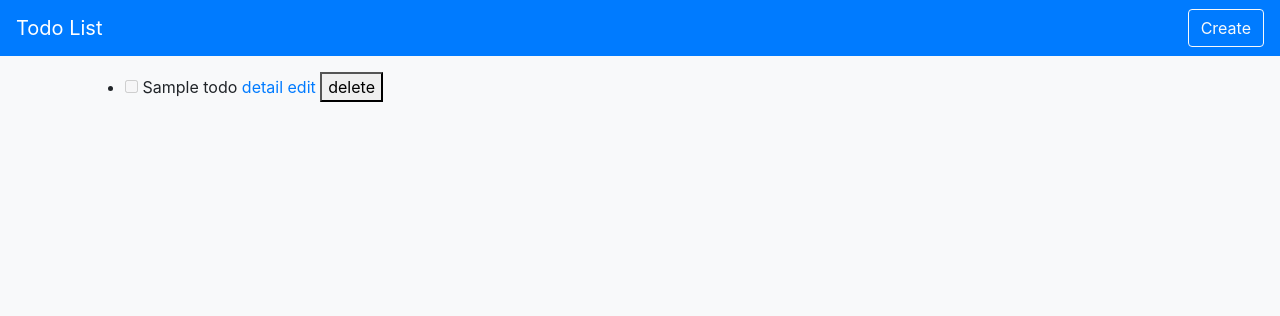
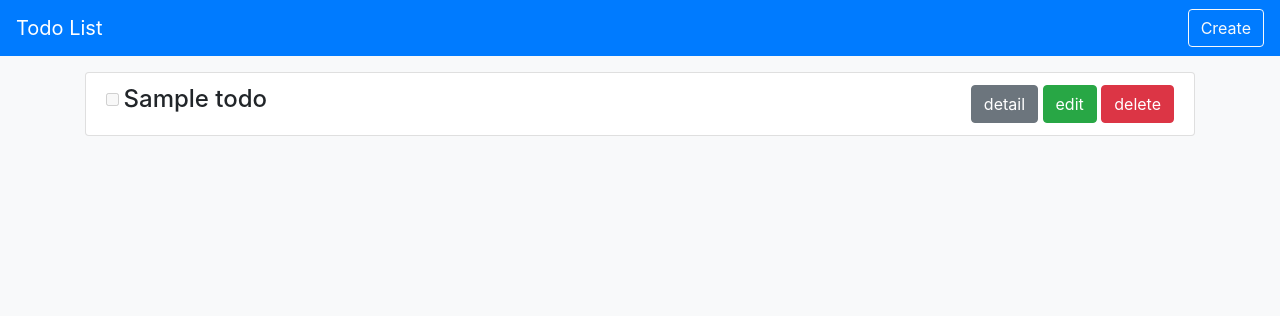
Before and after one commit to Jennesy/todo-mongoose, a Node server app: template views/index.hbs in a window 1280 px wide. Shown: the top 316 px of the page. Run offline with Node 20, Linux system fonts and the light colour scheme; the template is opened without the code that fills it: most values are stand-ins (such as "Sample title", 1, 10 or a date in 2020); some libraries are stand-ins or nearby versions.

Commit message:
modify index page ui

```diff
--- a/views/index.hbs
+++ b/views/index.hbs
@@ -1,13 +1,22 @@
-<ul>
+<ul class="list-group">
   {{#each todos}}
-  <li>
-    <input type="checkbox" name="isDone" {{#if this.isDone}} checked {{/if}} disabled>
-    {{this.name}}
-    <a href="/todos/{{this._id}}">detail</a>
-    <a href="/todos/{{this._id}}/edit">edit</a>
-    <form action="/todos/{{this._id}}?_method=DELETE" method="POST" style="display: inline">
-      <button type="submit">delete</button>
-    </form>
+  <li class="list-group-item">
+    <div class="row">
+      <div class="col-auto mr-auto">
+        <input style="vertical-align: middle;" type="checkbox" name="isDone" {{#if this.isDone }} checked {{/if}}
+          disabled>
+        <h4 style="display: inline; vertical-align: middle;">
+          {{ this.name }}
+        </h4>
+      </div>
+      <div class="col-auto">
+        <a class="btn btn-secondary" href="./todos/{{ this._id }}">detail</a>
+        <a class="btn btn-success" href="./todos/{{ this._id }}/edit">edit</a>
+        <form action="./todos/{{ this._id }}?_method=DELETE" method="POST" style="display: inline;">
+          <button class="btn btn-danger" type="submit">delete</button>
+        </form>
+      </div>
+    </div>
   </li>
   {{/each}}
 </ul>
```
